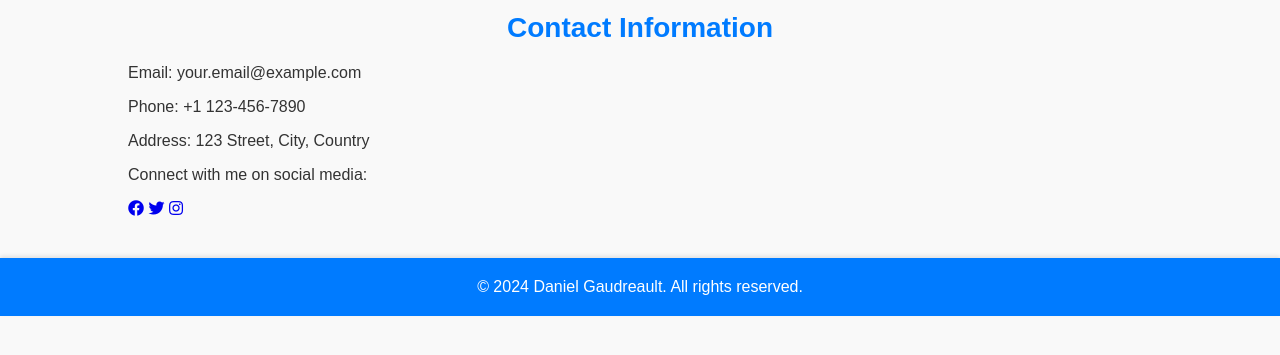
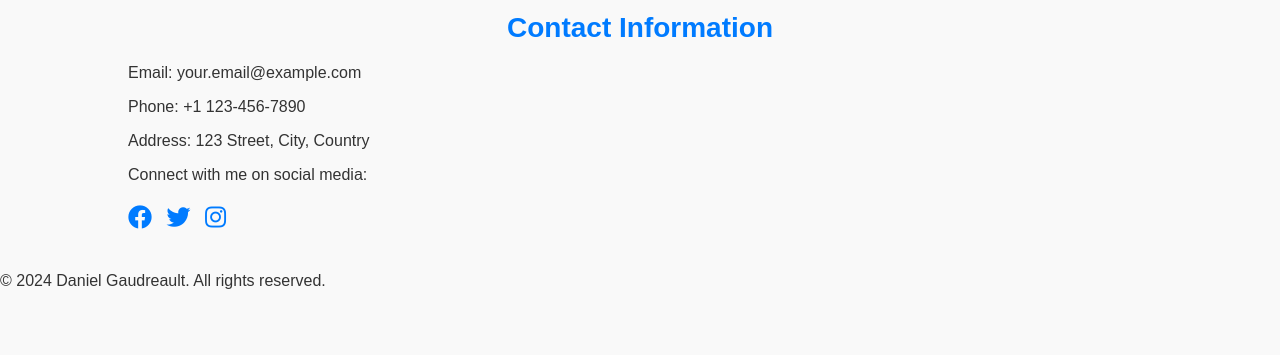
Before and after one commit to DanielGaudreault/mywebsite, a PHP site: page /contact.html in a window 1280 px wide. Shown: the part 154-509 px from the top of the page. Run offline with PHP 8.4, Linux system fonts and the light colour scheme.

Commit message:
Update styles.css

```diff
--- a/styles.css
+++ b/styles.css
@@ -62,57 +62,24 @@ section h2 {
     text-align: center;
 }
 
-.project {
-    background-color: #fff; /* White background for projects */
-    padding: 20px;
-    border-radius: 8px;
-    box-shadow: 0 2px 4px rgba(0, 0, 0, 0.1);
-    margin-bottom: 30px;
-}
-
-.project img {
-    max-width: 100%;
-    height: auto;
-    border-radius: 8px;
+.about-me img {
+    border-radius: 50%;
     margin-bottom: 20px;
 }
 
-.project h3 {
-    font-size: 24px;
-    font-weight: 600;
-    color: #333;
-    margin-bottom: 10px;
+.social-icons {
+    margin-top: 20px;
 }
 
-.project p {
-    font-size: 16px;
-    color: #666;
-    margin-bottom: 20px;
+.social-icons a {
+    color: #007bff; /* Blue */
+    font-size: 24px;
+    margin-right: 10px;
+    transition: color 0.3s ease;
 }
 
-.btn {
-    display: inline-block;
-    background-color: #007bff; /* Blue */
-    color: #fff;
-    text-decoration: none;
-    padding: 10px 20px;
-    border-radius: 5px;
-    transition: background-color 0.3s ease;
-}
-
-.btn:hover {
-    background-color: #0056b3; /* Darker blue on hover */
+.social-icons a:hover {
+    color: #ffd54f; /* Yellow on hover */
 }
 
 footer {
-    background-color: #007bff; /* Blue */
-    color: #fff;
-    padding: 20px;
-    text-align: center;
-    margin-top: 40px;
-    box-shadow: 0 -2px 4px rgba(0, 0, 0, 0.1);
-}
-
-footer p {
-    margin: 0;
-}
```
